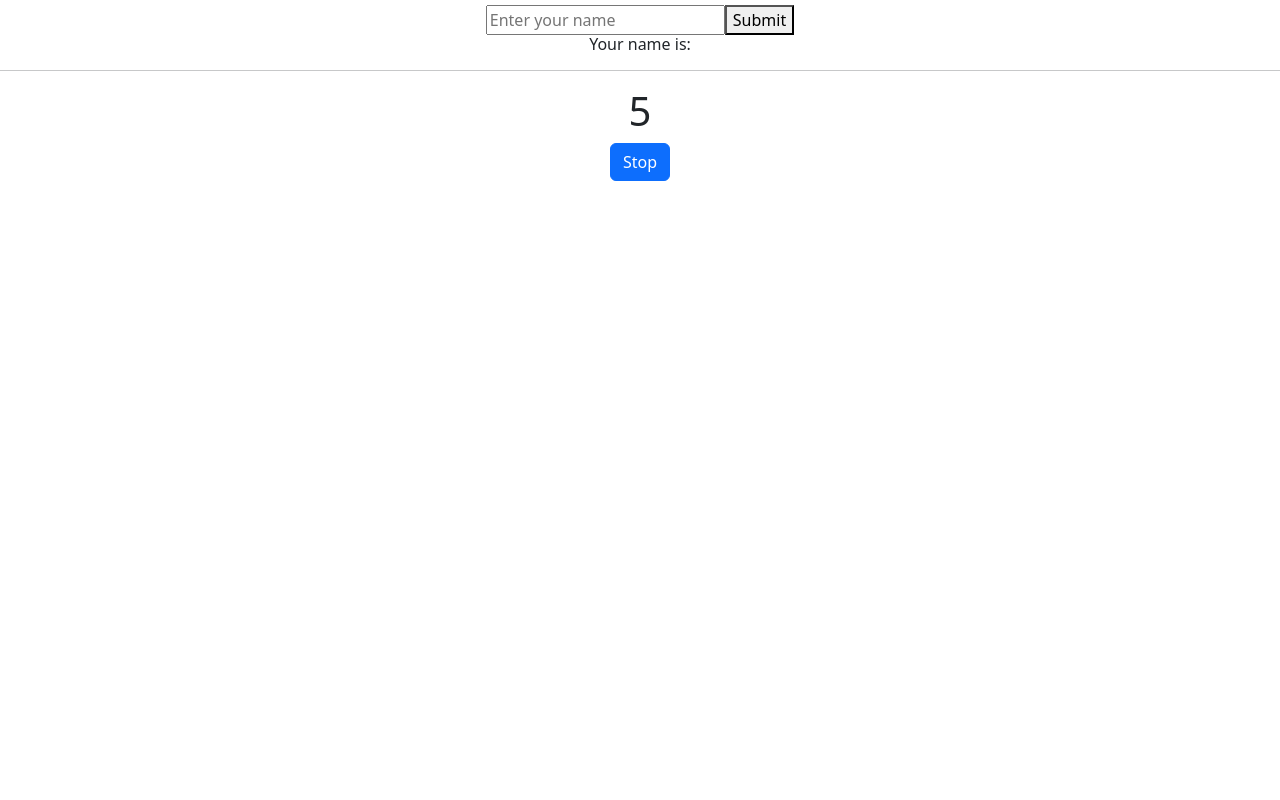
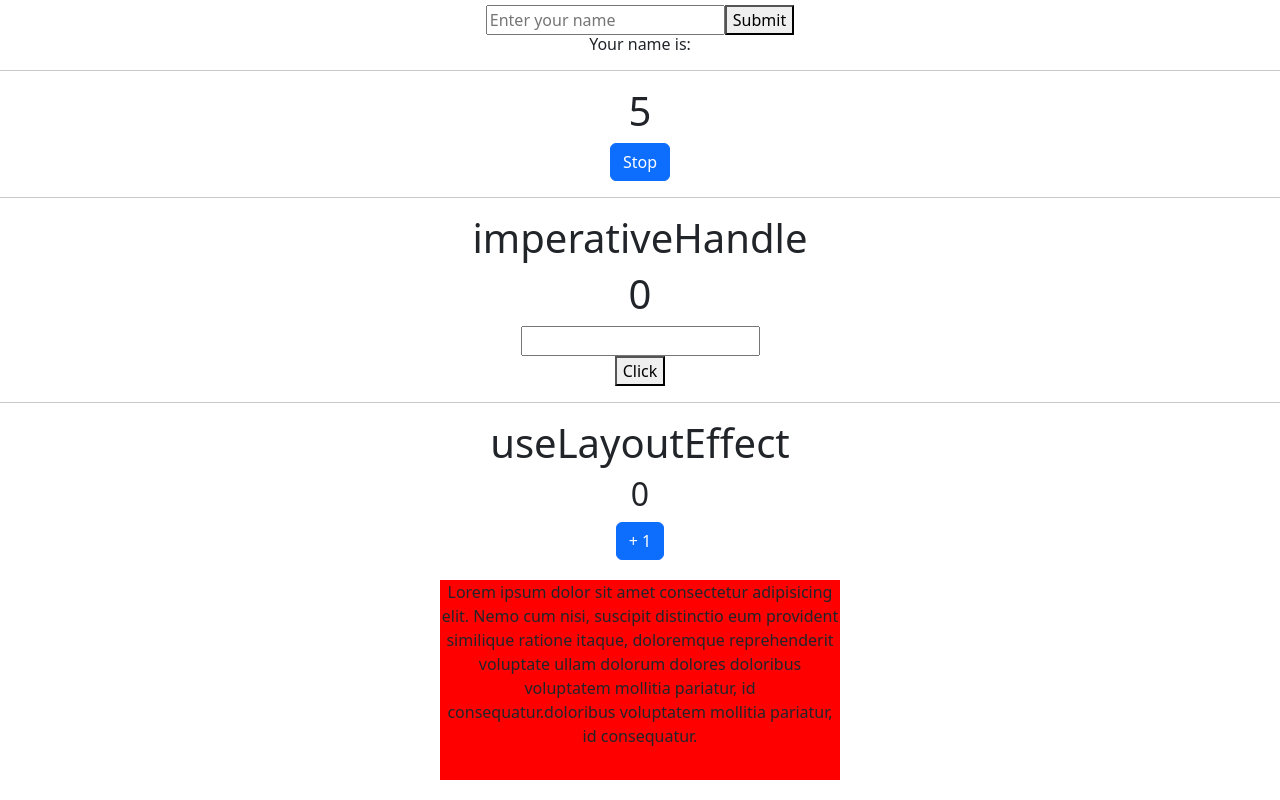
Before and after one commit to zorgness/hooks, a React (Create React App) app: page / in a window 1280 px wide. Shown: the part 1809-2609 px from the top of the page. Before the commit the page ends 1990 px from the top, so only its background shows below. Built offline with nearby package versions, Linux system fonts and the light colour scheme; no server answers.

Commit message:
imperativeHandle

```diff
--- a/src/App.js
+++ b/src/App.js
@@ -11,6 +11,9 @@ import ProfileContainer from './component/ProfileContainer';
 import Input from './component/Input';
 import Title from './component/Title';
 import Input2 from './component/Input2';
+import FancyContainer from './component/FancyContainer';
+import Layout from './component/Layout';
+import Box from './component/Box';
 
 
 class App extends Component {
@@ -77,6 +80,18 @@ class App extends Component {
 
       <Input2 />
 
+      <hr />
+
+      <FancyContainer />
+
+      <hr />
+
+      <h1>useLayoutEffect</h1>
+
+      <Layout />
+
+      <Box />
+
     </div>
   )}
 }
--- /dev/null
+++ b/src/component/Box.js
@@ -0,0 +1,38 @@
+import React, {useState, useRef, useEffect} from 'react';
+import Content from '../component/Content'
+
+const Box = () => {
+
+  const [height, setHeight] = useState(100)
+
+  const boxRef = useRef(null)
+
+
+  useEffect(() => {
+
+    // if(boxRef.current.getBoundingClientRect().height) {
+    //   console.log(boxRef.current.getBoundingClientRect().height);
+    // }
+
+    if (boxRef.current.offsetHeight < 150) {
+
+      setHeight(height + 100)
+
+    }
+
+  }, [height])
+
+  const boxStyle = {
+    width: '400px',
+    height: `${height}px`,
+    margin: '20px auto',
+    backgroundColor: height > 100 ? 'red' : 'green',
+  }
+  return (
+    <div ref={boxRef} style={boxStyle}>
+      <Content />
+    </div>
+  )
+}
+
+export default Box
--- /dev/null
+++ b/src/component/Content.js
@@ -0,0 +1,11 @@
+import React from 'react'
+
+const Content = () => {
+  return (
+    <div>
+      <p>Lorem ipsum dolor sit amet consectetur adipisicing elit. Nemo cum nisi, suscipit distinctio eum provident similique ratione itaque, doloremque reprehenderit voluptate ullam dolorum dolores doloribus voluptatem mollitia pariatur, id consequatur.doloribus voluptatem mollitia pariatur, id consequatur.</p>
+    </div>
+  )
+}
+
+export default Content
--- /dev/null
+++ b/src/component/FancyContainer.js
@@ -0,0 +1,27 @@
+import React, { useRef } from 'react'
+import FancyInput from './FancyInput'
+
+const FancyContainer = () => {
+
+  const date = new Date();
+
+  const fancyInputRef = useRef()
+
+  const focusInput  = (val) => {
+
+    fancyInputRef.current.focus(val);
+    fancyInputRef.current.countMax();
+
+  }
+
+  return (
+    <div>
+      <h1>imperativeHandle</h1>
+      <FancyInput ref={fancyInputRef} />
+      <button onClick={() => focusInput(date.getDay())}>Click</button>
+
+    </div>
+  )
+}
+
+export default FancyContainer
--- /dev/null
+++ b/src/component/FancyInput.js
@@ -0,0 +1,39 @@
+import React, {useState, useRef} from 'react'
+
+const FancyInput = React.forwardRef((props, ref) => {
+
+    const [counter, setCounter] = useState(0)
+
+    const inputRef = useRef()
+
+    const colors = ["red", "green", "yellow", "blue", "pink", "orange"]
+
+
+
+    React.useImperativeHandle(ref, () =>({
+
+      focus: (val) =>  {
+
+        const style = `4px solid ${colors[val]}`
+        inputRef.current.style.border = style
+
+
+
+      },
+
+      countMax: () => {
+        counter < 5 && setCounter(counter + 1);
+      }
+
+    }))
+
+    return (
+      <div>
+        <h1>{counter}</h1>
+        <input ref={inputRef} type="text" id="counter"/>
+      </div>
+    )
+  }
+
+)
+export default FancyInput
--- /dev/null
+++ b/src/component/Layout.js
@@ -0,0 +1,29 @@
+import React, {useState, useEffect, useLayoutEffect} from 'react'
+
+const Layout = () => {
+
+  const [counter, setCounter] = useState(0)
+
+
+  useEffect(() => {
+    console.log(`%c useEffect`, `color: green`)
+  }, [counter])
+
+  useLayoutEffect(() => {
+    console.log(`%c useLayoutEffect`, `color: purple`)
+  }, [counter])
+
+
+  console.log(`%c render`, `color: blue`)
+  return (
+    <div>
+      <h2>{counter}</h2>
+      <button
+          onClick={() => setCounter(counter + 1)}
+          className="btn btn-primary">+ 1
+          </button>
+    </div>
+  )
+}
+
+export default Layout;
```
